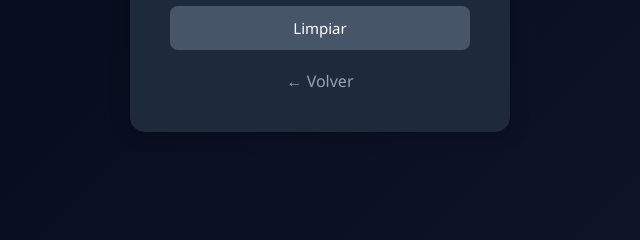
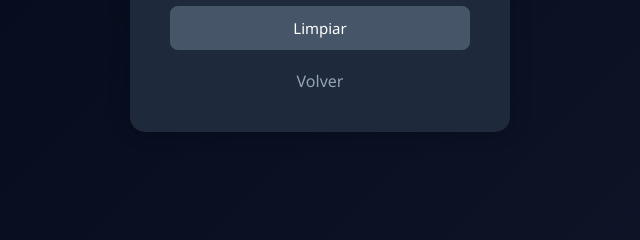
Before and after one commit to gabrielAguilar5/herramientas-web, a plain HTML site: page calculadora-imc.html in a window 1280 px wide. Shown: the part 515-755 px from the top of the page, 320-960 px from the left. Drawn offline with Linux system fonts and the light colour scheme.

Commit message:
Update calculadora-imc.html

```diff
--- a/calculadora-imc.html
+++ b/calculadora-imc.html
@@ -143,7 +143,7 @@ to{opacity:1; transform:translateY(0);}
 <div id="categoria" class="categoria"></div>
 <div id="error" class="error"></div>
 
-<a class="back" href="index.html">← Volver</a>
+<a class="back" href="index.html">Volver</a>
 
 </div>
 
```
